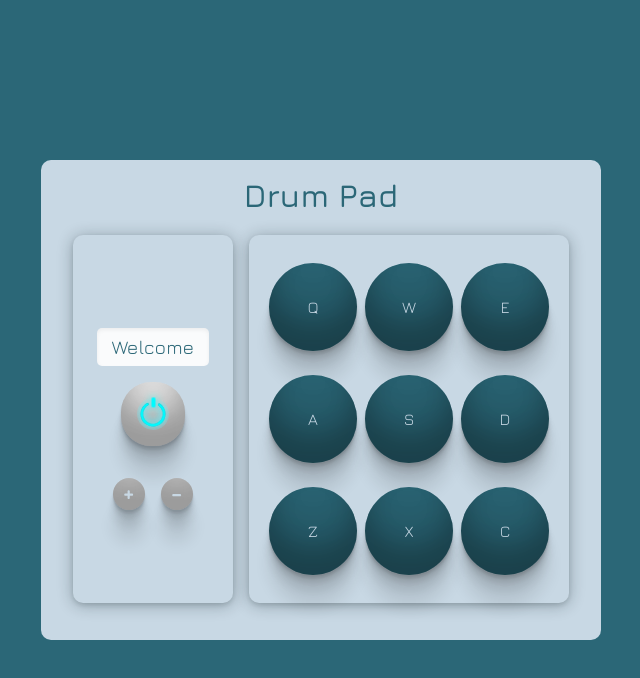
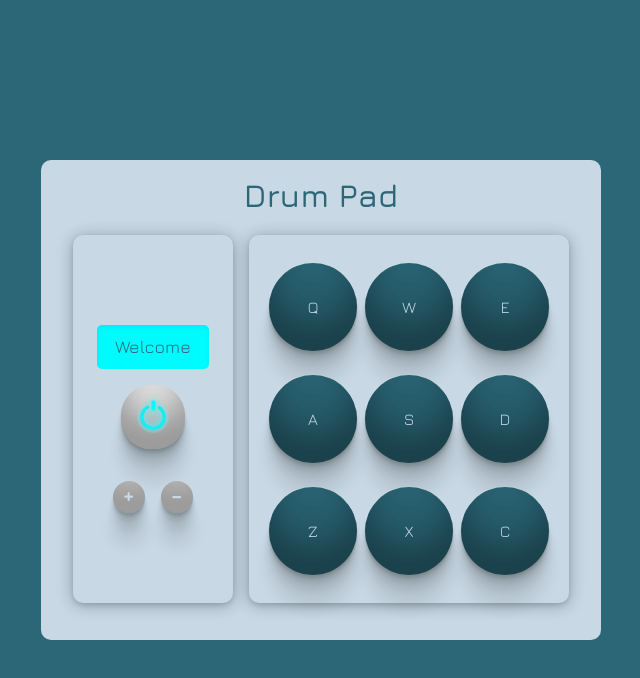
Before and after one commit to Renatableao/Free-Code-Camp-Drum-Pad, a React (Create React App) app: page / in a window 1280 px wide. Shown: the top 678 px of the page, without its empty margins (319-959 px from the left). Built offline with nearby package versions, Linux system fonts and the light colour scheme; a web font is replaced by a local one.

Commit message:
V1 fix display

```diff
--- a/src/App.css
+++ b/src/App.css
@@ -179,14 +179,13 @@ label svg{
 }
 
 #display {
-  height: 2em;
-  line-height: 2em;
-  padding: 0 0.5rem;
+  height: 2.5em;
+  line-height: 2.5em;
   text-align: center;
   border-radius: 5px;
   color: #2b6777;
-  font-size: 1.2em;
-  background-color: rgba(255, 255, 255, 0.903);
+  font-size: 1.1em;
+  background-color: #00fbff;
   box-shadow: rgba(0, 0, 0, 0.06) 0px 2px 4px 0px inset;
   width: 7rem;
 
```
